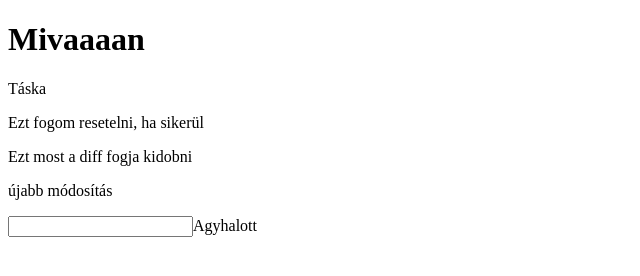
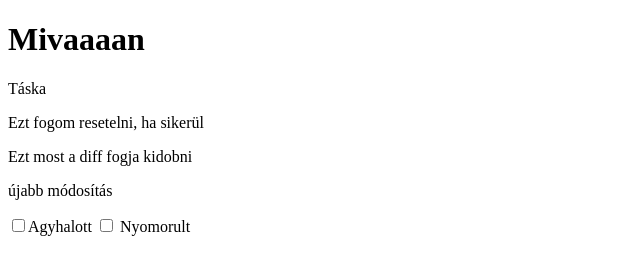
Before and after one commit to horvathlaszlo1991/git-course, a plain HTML site: page Untitled-1.html in a window 1280 px wide. Shown: the whole page, without its empty margins (0-640 px from the left). Drawn offline with Linux system fonts and the light colour scheme.

Commit message:
finishing untitled1

```diff
--- a/Untitled-1.html
+++ b/Untitled-1.html
@@ -12,7 +12,8 @@
     <p>Ezt fogom resetelni, ha sikerül</p>
     <p>Ezt most a diff fogja kidobni</p>
     <p title="MIVAN?">újabb módosítás</p>
-    <input type="text" id="ahahah">Agyhalott
+    <input type="checkbox" id="ahahah">Agyhalott
+    <input type="checkbox" name="Nyomorult" id="ahahah"> Nyomorult
 
 </body>
 </html>
```
